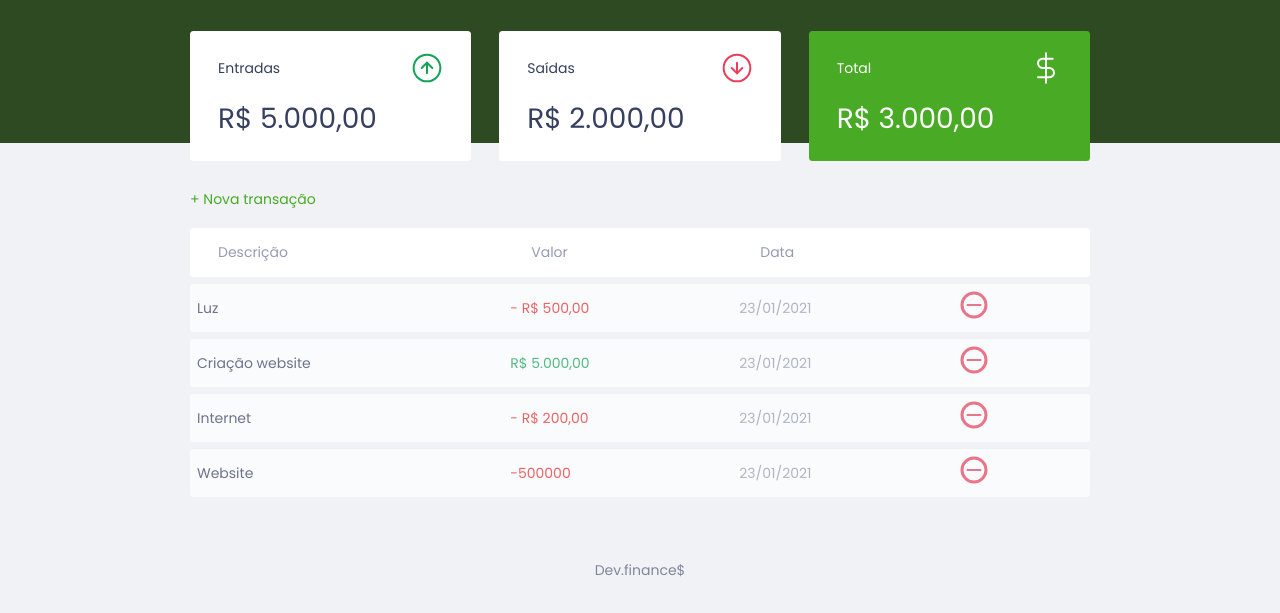
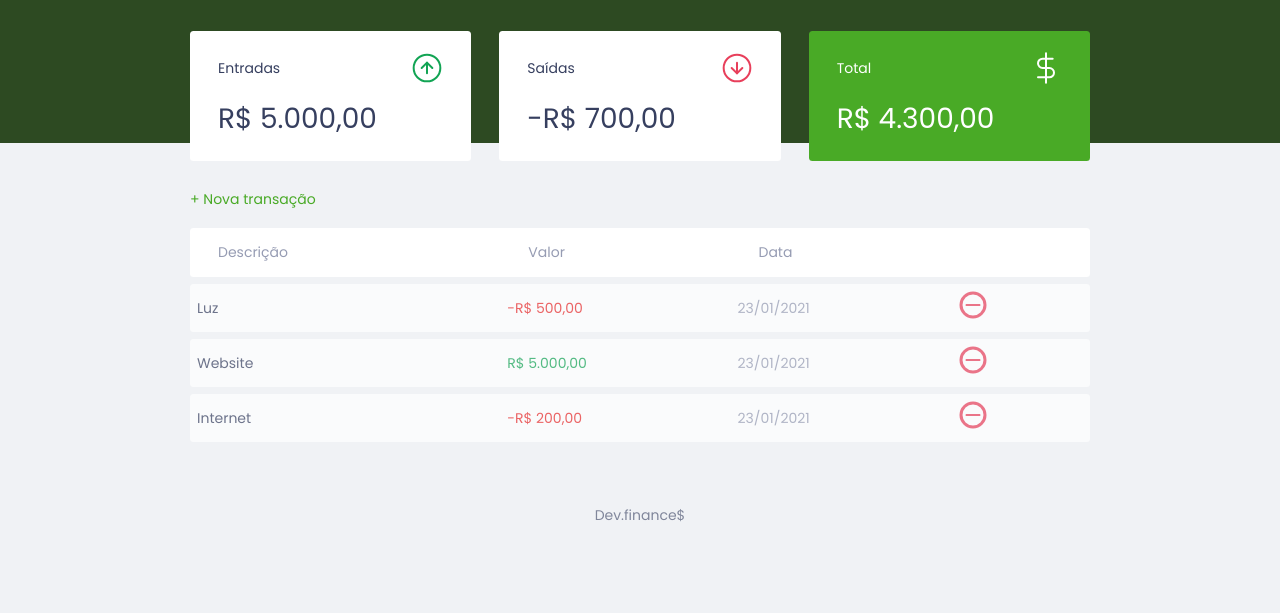
Before and after one commit to alvaropsouza/dev-finances, a plain HTML site: page index.html in a window 1280 px wide. Shown: the part 55-668 px from the top of the page. Drawn offline with Linux system fonts and the light colour scheme.

Commit message:
Adicionado logica de incomes e expenses

```diff
--- a/index.html
+++ b/index.html
@@ -23,14 +23,14 @@
             <span>Entradas</span>
             <img src="./assets/income.svg" alt="Imagem de entradas" />
           </h3>
-          <p>R$ 5.000,00</p>
+          <p id="incomeDisplay">R$ 5.000,00</p>
         </div>
         <div class="card">
           <h3>
             <span>Saídas</span>
             <img src="./assets/expense.svg" alt="Imagem de saídas" />
           </h3>
-          <p>R$ 2.000,00</p>
+          <p id="expenseDisplay">R$ 2.000,00</p>
         </div>
 
         <div class="card total">
@@ -38,7 +38,7 @@
             <span>Total</span>
             <img src="./assets/total.svg" alt="Imagem de total" />
           </h3>
-          <p>R$ 3.000,00</p>
+          <p id="totalDisplay">R$ 3.000,00</p>
         </div>
       </section>
 
@@ -58,26 +58,7 @@
               <th></th>
             </tr>
           </thead>
-          <tbody>
-            <tr>
-              <td class="description">Luz</td>
-              <td class="expense">- R$ 500,00</td>
-              <td class="date">23/01/2021</td>
-              <td><img src="./assets/minus.svg" alt="Remover transação" /></td>
-            </tr>
-            <tr>
-              <td class="description">Criação website</td>
-              <td class="income">R$ 5.000,00</td>
-              <td class="date">23/01/2021</td>
-              <td><img src="./assets/minus.svg" alt="Remover transação" /></td>
-            </tr>
-            <tr>
-              <td class="description">Internet</td>
-              <td class="expense">- R$ 200,00</td>
-              <td class="date">23/01/2021</td>
-              <td><img src="./assets/minus.svg" alt="Remover transação" /></td>
-            </tr>
-          </tbody>
+          <tbody></tbody>
         </table>
       </section>
     </main>
--- a/scripts.js
+++ b/scripts.js
@@ -1,71 +1,132 @@
 const Modal = {
   // Trocar essas funções pelo toggle
   open() {
-    document
-    .querySelector('.modal-overlay')
-    .classList.add('active')
+    document.querySelector(".modal-overlay").classList.add("active");
   },
   close() {
-    document
-    .querySelector('.modal-overlay')
-    .classList.remove('active')
-  }
-}
+    document.querySelector(".modal-overlay").classList.remove("active");
+  },
+};
 
 const transactions = [
   {
     id: 1,
-    description: 'Luz',
+    description: "Luz",
     amount: -50000,
-    date: '23/01/2021',
+    date: "23/01/2021",
   },
   {
     id: 2,
-    description: 'Website',
-    amount: -500000,
-    date: '23/01/2021',
+    description: "Website",
+    amount: 500000,
+    date: "23/01/2021",
   },
   {
     id: 3,
-    description: 'Internet',
+    description: "Internet",
     amount: -20000,
-    date: '23/01/2021',
+    date: "23/01/2021",
   },
 ];
 
-const transaction = {
+const Transaction = {
+  all: transactions,
+  add(transaction) {
+    Transaction.all.push(transaction);
+
+    App.reload();
+  },
   incomes() {
-    // Somar as entradas
+    let income = 0;
+    Transaction.all.forEach((transaction) => {
+      if (transaction.amount > 0) {
+        income += transaction.amount;
+      }
+    });
+    return income;
   },
   expenses() {
-    // Somar as saídas
+    let expense = 0;
+    Transaction.all.forEach((transaction) => {
+      if (transaction.amount < 0) {
+        expense += transaction.amount;
+      }
+    });
+    return expense;
   },
   total() {
-    // entradas - saidas
-  }
-
+    return Transaction.incomes() + Transaction.expenses();
+  },
 };
 
 const DOM = {
-  transactionsContainer: document.querySelector('#data-table tbody'),
+  transactionsContainer: document.querySelector("#data-table tbody"),
   addTransaction(transaction, index) {
-      const tr = document.createElement('tr');
-      tr.innerHTML = DOM.innerHTMLTransaction(transaction)
-      console.log(tr.innerHTML);
+    const tr = document.createElement("tr");
+    tr.innerHTML = DOM.innerHTMLTransaction(transaction);
 
-      DOM.transactionsContainer.appendChild(tr)
+    DOM.transactionsContainer.appendChild(tr);
   },
   innerHTMLTransaction(transaction) {
-const html = `
+    const CSSclass = transaction.amount > 0 ? "income" : "expense";
+
+    const amount = Utils.formatCurrency(transaction.amount);
+
+    const html = `
   <tr>
    <td class="description">${transaction.description}</td>
-   <td class="expense">${transaction.amount}</td>
+   <td class=${CSSclass}>${amount}</td>
    <td class="date">${transaction.date}</td>
    <td><img src="./assets/minus.svg" alt="Remover transação" /></td>
   </tr>
-  `
-    return html
-  }
-}
+  `;
+    return html;
+  },
+  updateBalance() {
+    document.getElementById("incomeDisplay").innerHTML = Utils.formatCurrency(
+      Transaction.incomes()
+    );
 
-DOM.addTransaction(transactions[1])
+    document.getElementById("expenseDisplay").innerHTML = Utils.formatCurrency(
+      Transaction.expenses()
+    );
+
+    document.getElementById("totalDisplay").innerHTML = Utils.formatCurrency(
+      Transaction.total()
+    );
+  },
+  clearTransactions() {
+    DOM.transactionsContainer.innerHTML = "";
+  },
+};
+
+const Utils = {
+  formatCurrency(value) {
+    const signal = Number(value) < 0 ? "-" : "";
+
+    value = String(value).replace(/\D/g, "");
+    value = Number(value) / 100;
+
+    value = value.toLocaleString("pt-BR", {
+      style: "currency",
+      currency: "BRL",
+    });
+
+    return signal + value;
+  },
+};
+
+const App = {
+  init() {
+    Transaction.all.forEach((transaction) => {
+      DOM.addTransaction(transaction);
+    });
+    DOM.updateBalance();
+  },
+  reload() {
+    DOM.clearTransactions();
+    App.init();
+  },
+};
+
+App.init();
--- a/style.css
+++ b/style.css
@@ -215,6 +215,10 @@ td.expense {
     color: #e92929;
 }
 
+td img {
+  cursor: pointer;
+}
+
 /* FOOTER ============================ */
   .modal-overlay {
     width: 100%;
```
